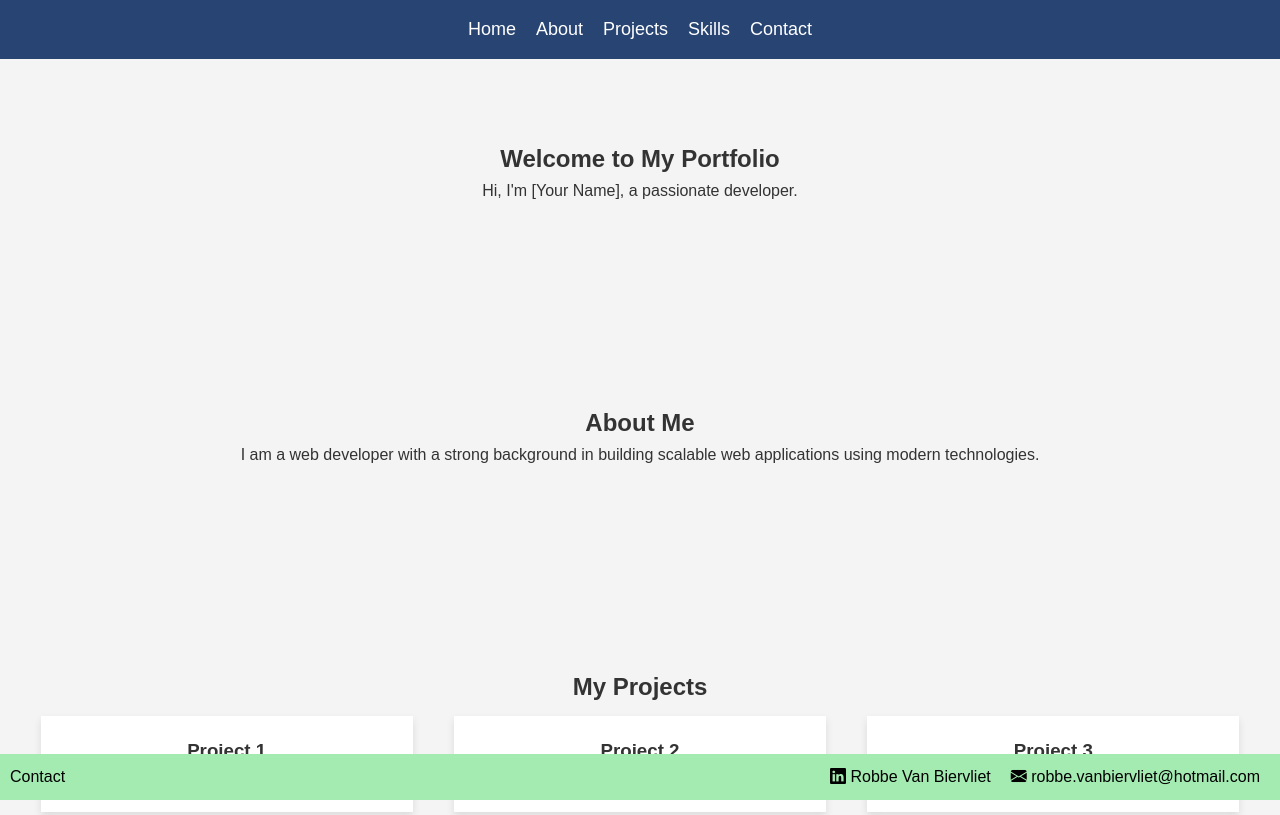
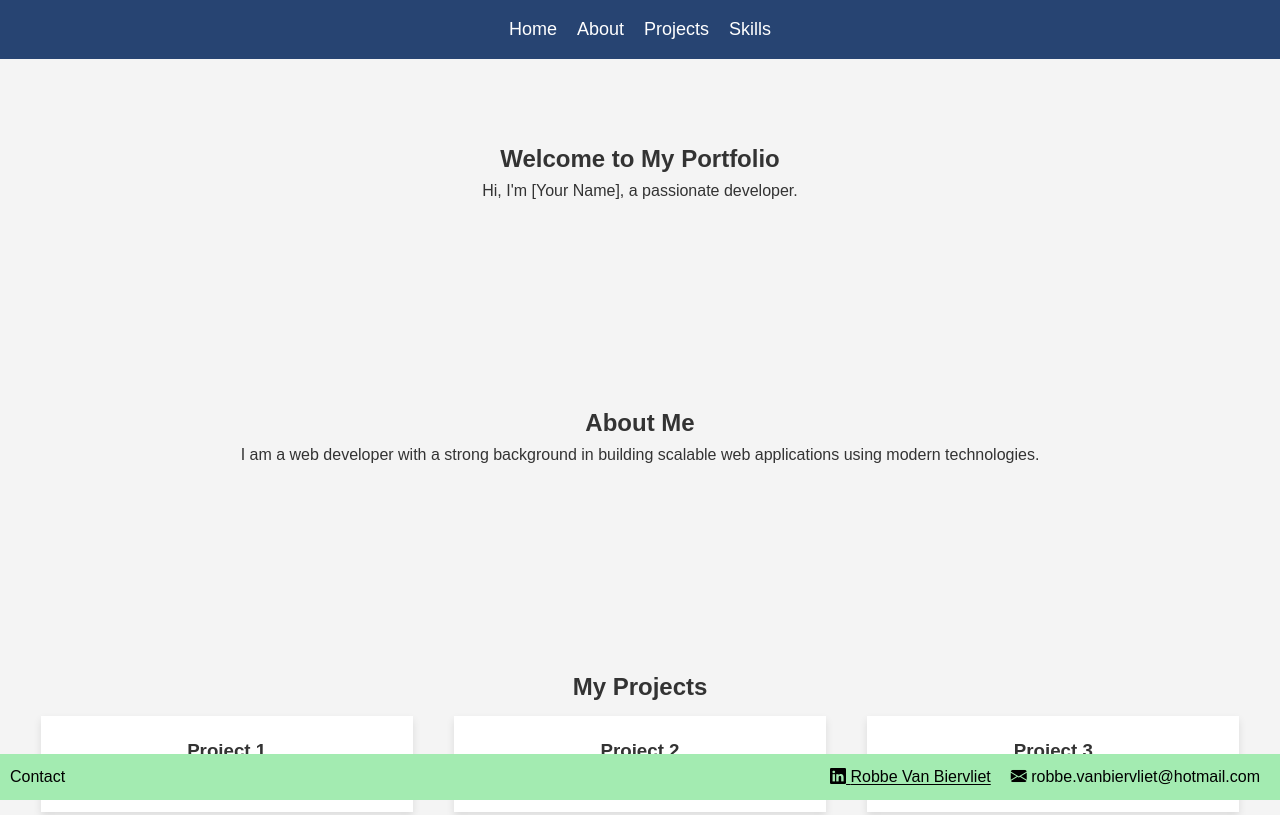
Before and after one commit to Soicrobbe/portfolio, a plain HTML site: page index.html in a window 1280 px wide. Shown: the top 815 px of the page. Drawn offline with nearby package versions, Linux system fonts and the light colour scheme.

Commit message:
Refined footer

```diff
--- a/index.html
+++ b/index.html
@@ -17,7 +17,7 @@
                     <li><a href="#about">About</a></li>
                     <li><a href="#projects">Projects</a></li>
                     <li><a href="#skills">Skills</a></li>
-                    <li><a href="#contact">Contact</a></li>
+                    <!-- <li><a href="#contact">Contact</a></li> -->
                 </ul>
             </nav>
             <nav id="mobile-nav">
@@ -32,7 +32,7 @@
                     <li><a href="#about" onclick="toggleBurger()">About</a></li>
                     <li><a href="#projects" onclick="toggleBurger()">Projects</a></li>
                     <li><a href="#skills" onclick="toggleBurger()">Skills</a></li>
-                    <li><a href="#contact" onclick="toggleBurger()">Contact</a></li>
+                    <!-- <li><a href="#contact" onclick="toggleBurger()">Contact</a></li> -->
                 </div>
             </nav>
         </header>
@@ -105,13 +105,13 @@
             </div>
             <ul id="footer-list">
                 <li>
-                    <a href="mailto:robbe.vanbiervliet@hotmail.com">
+                    <!-- <a href="mailto:robbe.vanbiervliet@hotmail.com"> -->
                         <i class="bi bi-envelope-fill"></i>
                         <div class="footer-text">robbe.vanbiervliet@hotmail.com</div>
-                    </a>
+                    <!-- </a> -->
                 </li>
                 <li>
-                    <a href="https://www.linkedin.com/in/robbe-van-biervliet-67183a284">
+                    <a href="https://www.linkedin.com/in/robbe-van-biervliet-67183a284" target="_blank">
                         <i class="bi bi-linkedin"></i>
                         <div class="footer-text">Robbe Van Biervliet</div>
                     </a>
--- a/style.css
+++ b/style.css
@@ -138,6 +138,11 @@ footer div {
     text-align: left;
 }
 
+footer ul li a {
+    text-decoration: underline;
+    color: inherit;
+    text-underline-offset: 2px;;
+}
 
 /* Mobile navigation */
 
```
